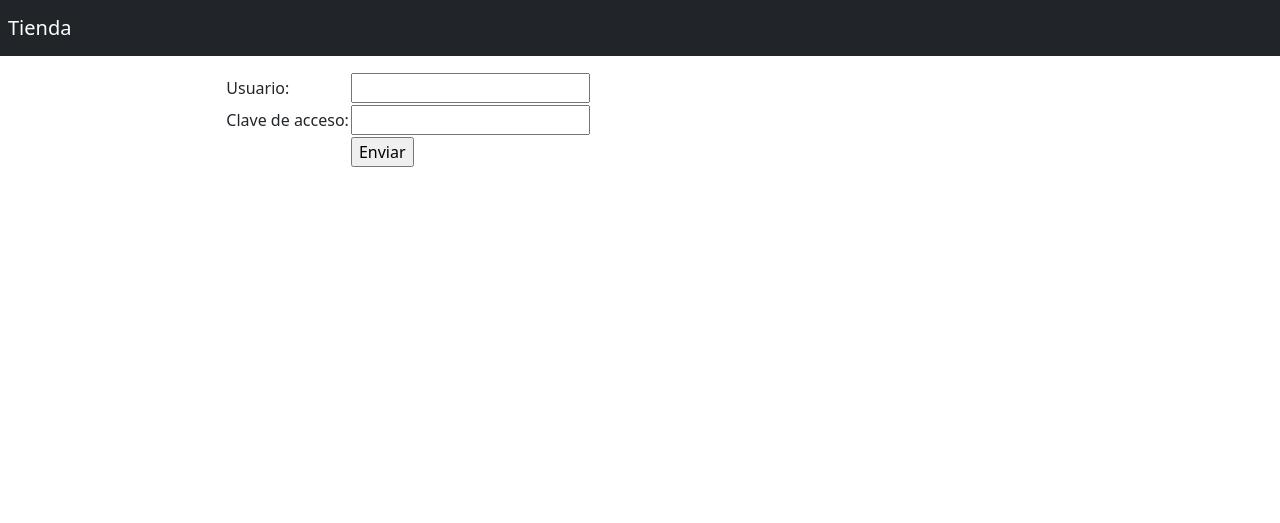
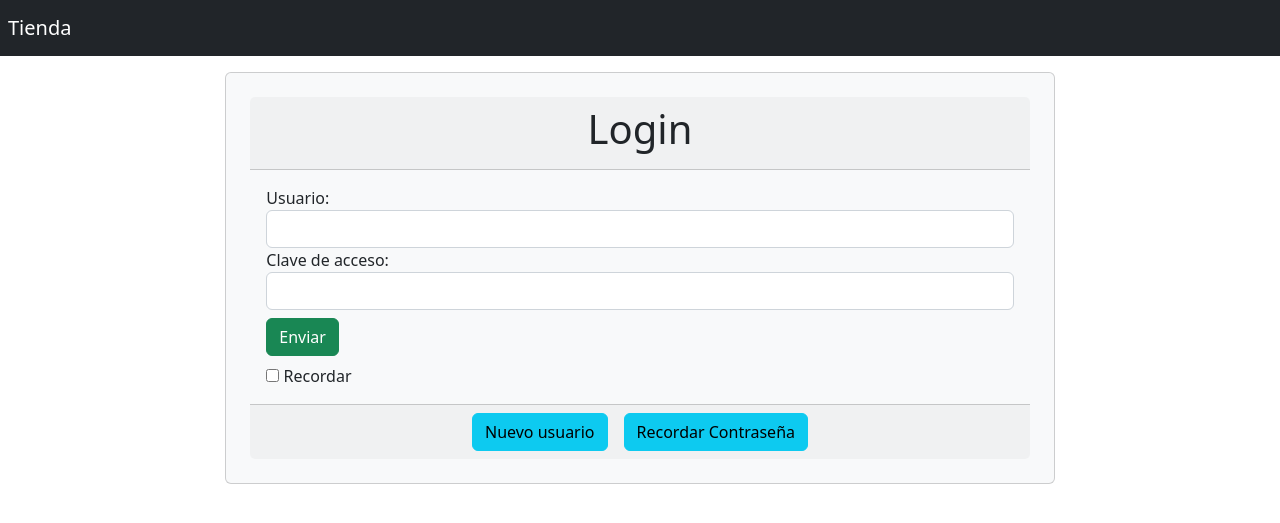
Before and after one commit to BastianRC/Daw-Projects, a PHP site: page /login.php in a window 1280 px wide. Shown: the top 523 px of the page. Run offline with PHP 8.4, Linux system fonts and the light colour scheme.

Commit message:
Fin paso 15

```diff
--- a/PHP/proyecto13/app/views/login.php
+++ b/PHP/proyecto13/app/views/login.php
@@ -24,22 +24,39 @@
             <div class="col-sm-2">
             </div>
             <div class="col-sm-8">
-                <form>
-                    <table>
-                        <tr>
-                            <td>Usuario:</td>
-                            <td><input type="text" name="user"></td>
-                        </tr>
-                        <tr>
-                            <td>Clave de acceso:</td>
-                            <td><input type="password" name="password"></td>
-                        </tr>
-                        <tr>
-                            <td>&nbsp;</td>
-                            <td><input type="submit" value="Enviar"></td>
-                        </tr>
-                    </table>
-                </form>
+                <div class="card p-4 bg-light">
+                    <div class="card-header">
+                        <h1 class="text-center">Login</h1>
+                    </div>
+                    <div class="card-body">
+                        <form action="login/verifyUser/" method="POST">
+                            <div class="form-group text-left">
+                                <label for="user">Usuario:</label>
+                                <input type="text" name="user" class="form-control">
+                            </div>
+                            <div class="form-group text-left mb-2">
+                                <label for="password">Clave de acceso:</label>
+                                <input type="password" name="password" class="form-control">
+                            </div>
+                            <div class="form-group text-left mb-2">
+                                <input type="submit" value="Enviar" class="btn btn-success">
+                            </div>
+                            <div class="form-group text-left">
+                                <input type="checkbox" name="remember">
+                                <label for="remember">Recordar</label>
+                            </div>
+                        </form>
+                    </div>
+                    <div class="card-footer">
+                        <div class="row">
+                            <div class="col-sm-12 d-flex justify-content-center">
+                                <a href="login/alta" class="btn btn-info">Nuevo usuario</a>
+                                <a href="login/olvido" class="btn btn-info ms-3">Recordar Contraseña</a>
+                            </div>
+
+                        </div>
+                    </div>
+                </div>
             </div>
             <div class="col-sm-2">
             </div>
```
